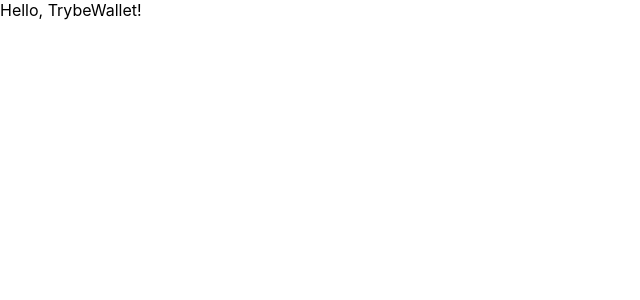
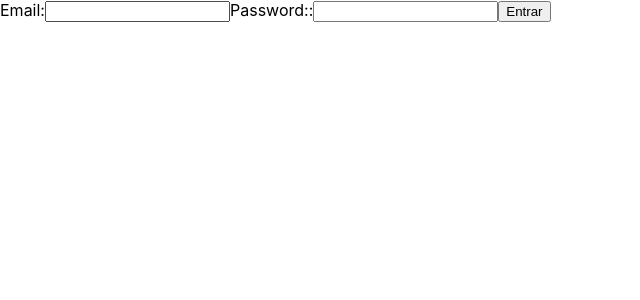
Before and after one commit to Gonzagadavid/project-trybewallet, a React (Create React App) app: page / in a window 1280 px wide. Shown: the top 300 px of the page, without its empty margins (0-640 px from the left). Built offline with nearby package versions, Linux system fonts and the light colour scheme.

Commit message:
desenvolvido componente Input, criado um state e uma funcao handleChange para os componentes controlados do componente Login, adicionado inputs de email e password com um botao com o texto "Entrar" conforme especificado no requisito 1

```diff
--- a/package.json
+++ b/package.json
@@ -52,6 +52,7 @@
     "eslint-plugin-react-redux": "3.3.0",
     "eslint-plugin-sonarjs": "0.5.0",
     "jest-localstorage-mock": "2.4.3",
+    "prop-types": "^15.7.2",
     "stylelint": "13.8.0",
     "stylelint-config-standard": "20.0.0"
   }
--- a/src/App.js
+++ b/src/App.js
@@ -1,7 +1,13 @@
 import React from 'react';
+import { Route } from 'react-router-dom';
+import Login from './pages/Login';
 
 function App() {
-  return <div>Hello, TrybeWallet!</div>;
+  return (
+    <div>
+      <Route exact path="/" component={ Login } />
+    </div>
+  );
 }
 
 export default App;
--- /dev/null
+++ b/src/components/Input.js
@@ -0,0 +1,31 @@
+import { func, string } from 'prop-types';
+import React from 'react';
+
+const Input = (props) => {
+  const { labelText, id, value, change, type, name } = props;
+
+  return (
+    <label htmlFor={ id }>
+      {labelText}
+      <input
+        type={ type }
+        id={ id }
+        data-testid={ id }
+        value={ value }
+        onChange={ change }
+        name={ name }
+      />
+    </label>
+  );
+};
+
+Input.propTypes = {
+  labelText: string.isRequired,
+  id: string.isRequired,
+  value: string.isRequired,
+  change: func.isRequired,
+  type: string.isRequired,
+  name: string.isRequired,
+};
+
+export default Input;
--- a/src/pages/Login.js
+++ b/src/pages/Login.js
@@ -1,8 +1,44 @@
 import React from 'react';
+import Input from '../components/Input';
 
 class Login extends React.Component {
+  constructor() {
+    super();
+    this.state = {
+      email: '',
+      password: '',
+    };
+    this.handleChange = this.handleChange.bind(this);
+  }
+
+  handleChange({ target }) {
+    const { name, value } = target;
+    this.setState({ [name]: value });
+  }
+
   render() {
-    return <div>Login</div>;
+    const { email, password } = this.state;
+    return (
+      <div>
+        <Input
+          labelText="Email:"
+          type="email"
+          id="email-input"
+          name="email"
+          value={ email }
+          change={ this.handleChange }
+        />
+        <Input
+          labelText="Password::"
+          type="password"
+          id="password-input"
+          name="password"
+          value={ password }
+          change={ this.handleChange }
+        />
+        <button type="button">Entrar</button>
+      </div>
+    );
   }
 }
 
--- a/src/reducers/index.js
+++ b/src/reducers/index.js
@@ -1,5 +1,7 @@
 // import user from './user';
 // import wallet from './wallet';
 
+const reducer = () => true;
+export default reducer;
 // Configure os seus reducers.
 // ATENÇÃO: você obrigatoriamente tem que utilizar as chaves "user" e "wallet" no seu estado global
```
Also changed, not shown: 2 other files (tests, documents, lock files or other folders).
